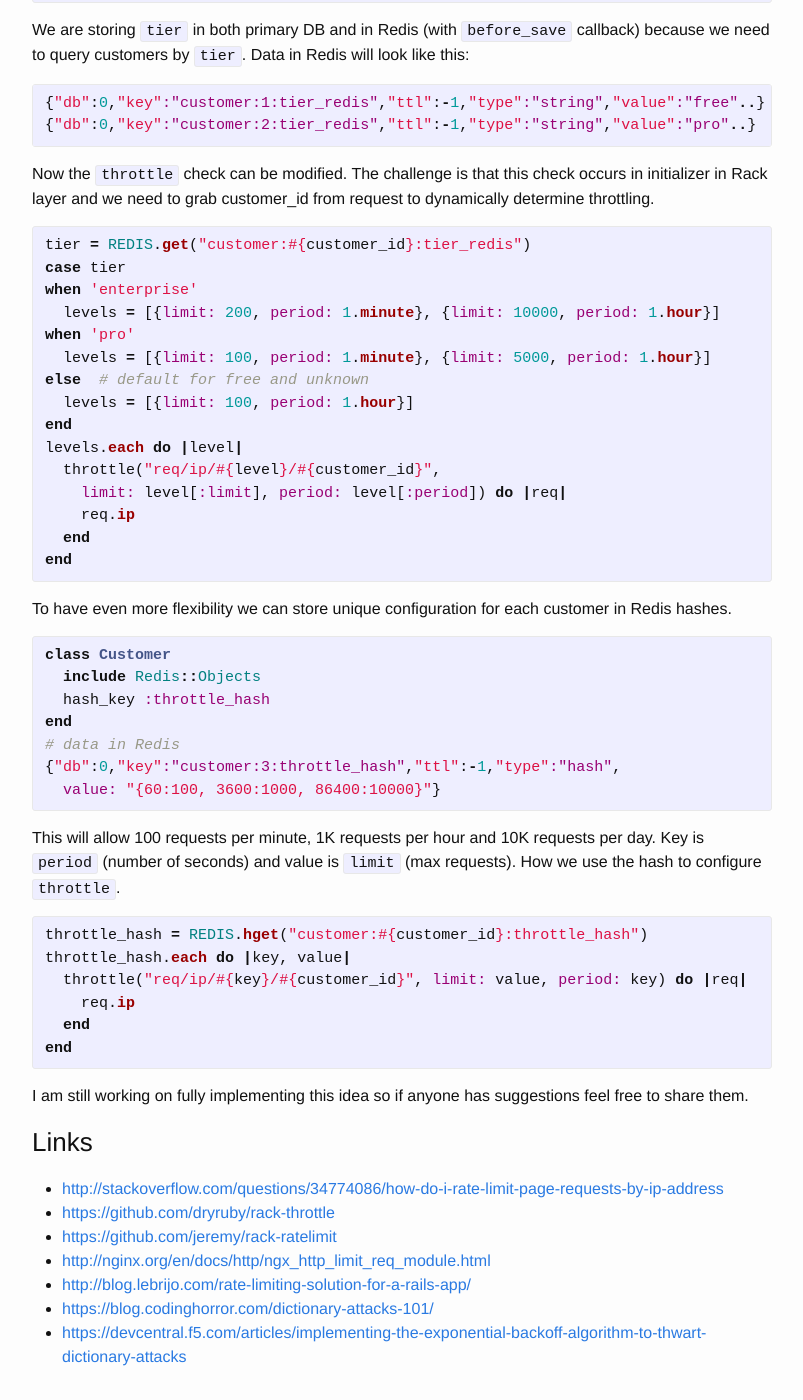
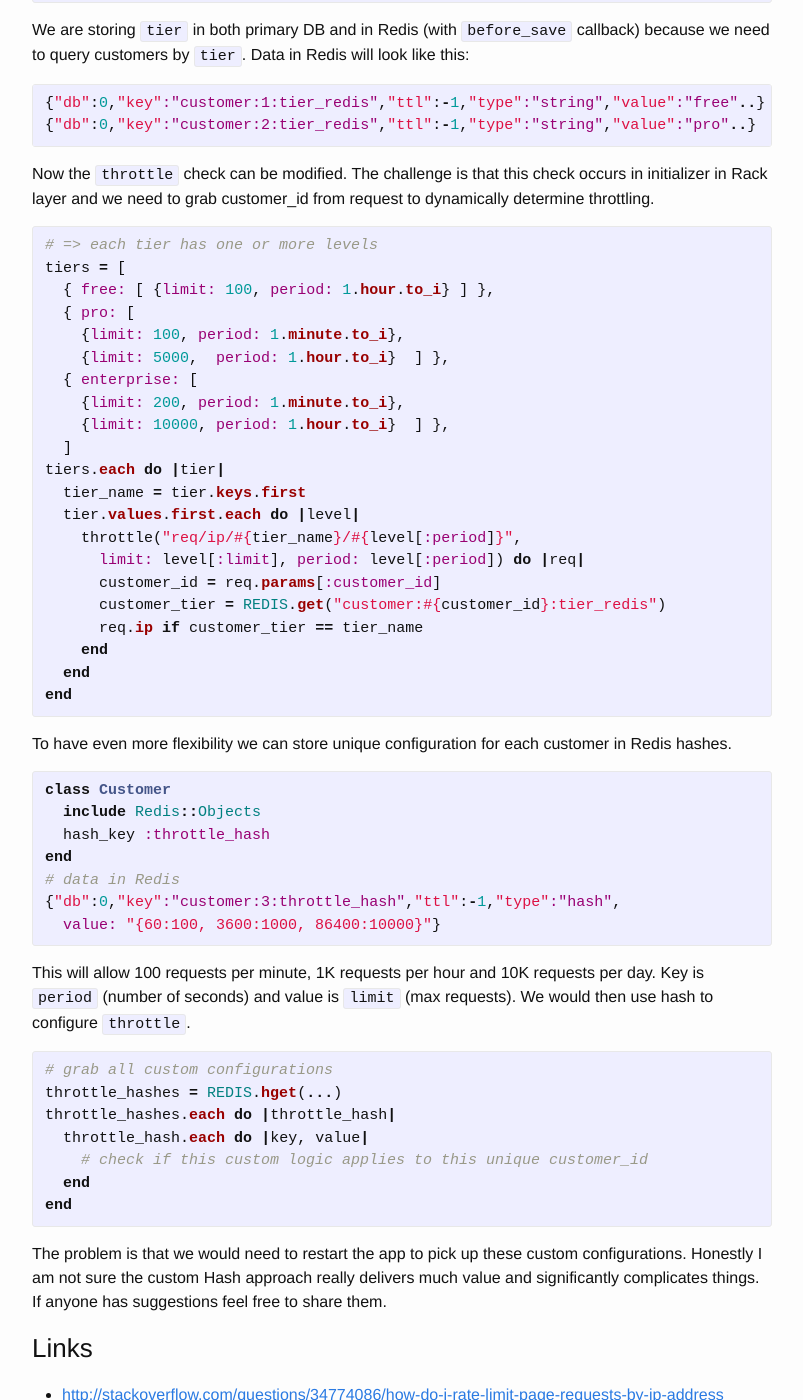
Before and after one commit to dmitrypol/dmitrypol.github.io, a Jekyll site: the page built from _posts/2017-05-02-redis-ip-throttling.md, in a window 1280 px wide and 1400 px high, scrolled down 2027 px. Shown: the whole window, without its empty margins (238-1041 px from the left). Built offline with Jekyll 4.4.1, drawn with Linux system fonts in a browser that asks for light colours; nearby versions of some CDN libraries; comment, search, counter and statistics services are not loaded; some of the changed text lies outside the part shown.

Commit message:
tweaked IP throttle post

```diff
--- a/_posts/2017-05-02-redis-ip-throttling.md
+++ b/_posts/2017-05-02-redis-ip-throttling.md
@@ -78,19 +78,25 @@ We are storing `tier` in both primary DB and in Redis (with `before_save` callba
 Now the `throttle` check can be modified.  The challenge is that this check occurs in initializer in Rack layer and we need to grab customer_id from request to dynamically determine throttling.
 
 {% highlight ruby %}
-tier = REDIS.get("customer:#{customer_id}:tier_redis")
-case tier
-when 'enterprise'
-  levels = [{limit: 200, period: 1.minute}, {limit: 10000, period: 1.hour}]
-when 'pro'
-  levels = [{limit: 100, period: 1.minute}, {limit: 5000, period: 1.hour}]
-else  # default for free and unknown
-  levels = [{limit: 100, period: 1.hour}]
-end
-levels.each do |level|
-  throttle("req/ip/#{level}/#{customer_id}",
-    limit: level[:limit], period: level[:period]) do |req|
-    req.ip
+# => each tier has one or more levels
+tiers = [
+  { free: [ {limit: 100, period: 1.hour.to_i} ] },
+  { pro: [
+    {limit: 100, period: 1.minute.to_i},
+    {limit: 5000,  period: 1.hour.to_i}  ] },
+  { enterprise: [
+    {limit: 200, period: 1.minute.to_i},
+    {limit: 10000, period: 1.hour.to_i}  ] },
+  ]
+tiers.each do |tier|
+  tier_name = tier.keys.first
+  tier.values.first.each do |level|
+    throttle("req/ip/#{tier_name}/#{level[:period]}",
+      limit: level[:limit], period: level[:period]) do |req|
+      customer_id = req.params[:customer_id]
+      customer_tier = REDIS.get("customer:#{customer_id}:tier_redis")
+      req.ip if customer_tier == tier_name
+    end
   end
 end
 {% endhighlight %}
@@ -107,21 +113,23 @@ end
   value: "{60:100, 3600:1000, 86400:10000}"}
 {% endhighlight %}
 
-This will allow 100 requests per minute, 1K requests per hour and 10K requests per day.  Key is `period` (number of seconds) and value is `limit` (max requests).  How we use the hash to configure `throttle`.
+This will allow 100 requests per minute, 1K requests per hour and 10K requests per day.  Key is `period` (number of seconds) and value is `limit` (max requests).  We would then use hash to configure `throttle`.
 
 {% highlight ruby %}
-throttle_hash = REDIS.hget("customer:#{customer_id}:throttle_hash")
-throttle_hash.each do |key, value|
-  throttle("req/ip/#{key}/#{customer_id}", limit: value, period: key) do |req|
-    req.ip
+# grab all custom configurations
+throttle_hashes = REDIS.hget(...)
+throttle_hashes.each do |throttle_hash|
+  throttle_hash.each do |key, value|
+    # check if this custom logic applies to this unique customer_id
   end
 end
 {% endhighlight %}
 
-I am still working on fully implementing this idea so if anyone has suggestions feel free to share them.
+The problem is that we would need to restart the app to pick up these custom configurations.  Honestly I am not sure the custom Hash approach really delivers much value and significantly complicates things.  If anyone has suggestions feel free to share them.
 
 ### Links
 * [http://stackoverflow.com/questions/34774086/how-do-i-rate-limit-page-requests-by-ip-address](* http://stackoverflow.com/questions/34774086/how-do-i-rate-limit-page-requests-by-ip-address)
+* [https://stripe.com/blog/rate-limiters](https://stripe.com/blog/rate-limiters)
 * [https://github.com/dryruby/rack-throttle](https://github.com/dryruby/rack-throttle)
 * [https://github.com/jeremy/rack-ratelimit](https://github.com/jeremy/rack-ratelimit)
 * [http://nginx.org/en/docs/http/ngx_http_limit_req_module.html](http://nginx.org/en/docs/http/ngx_http_limit_req_module.html)
```
